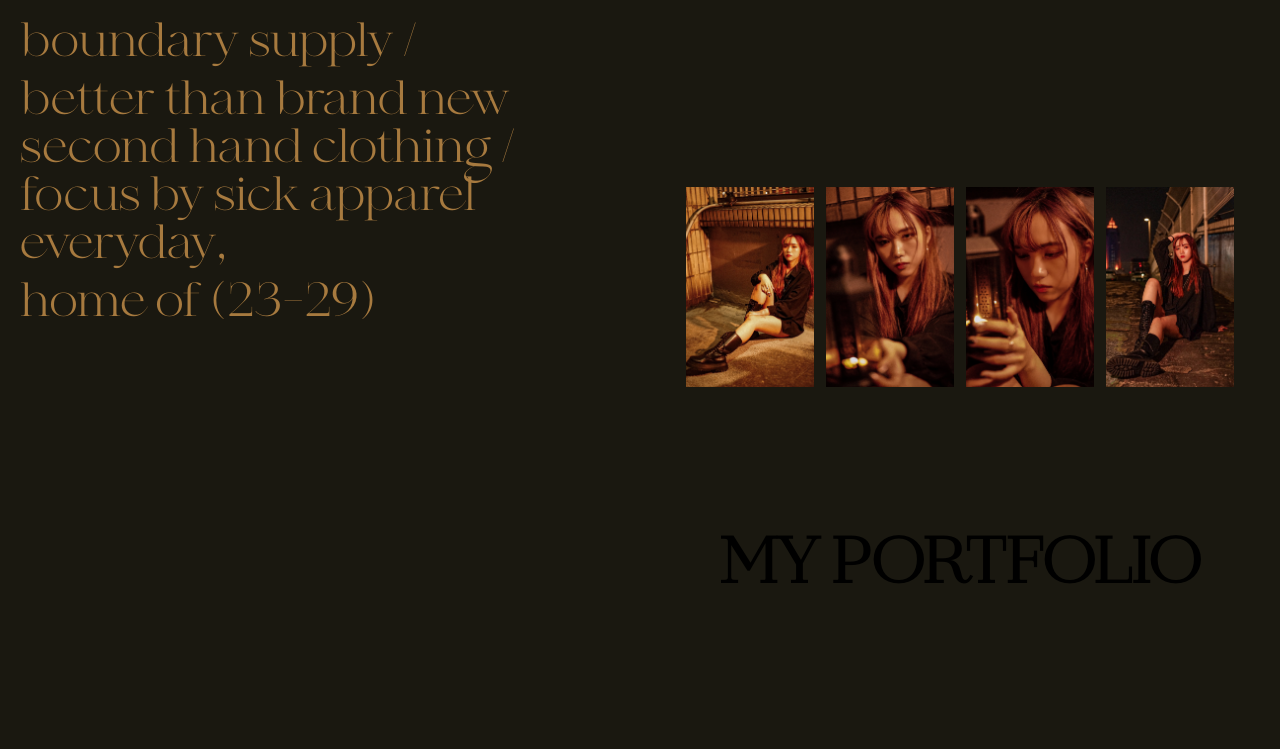
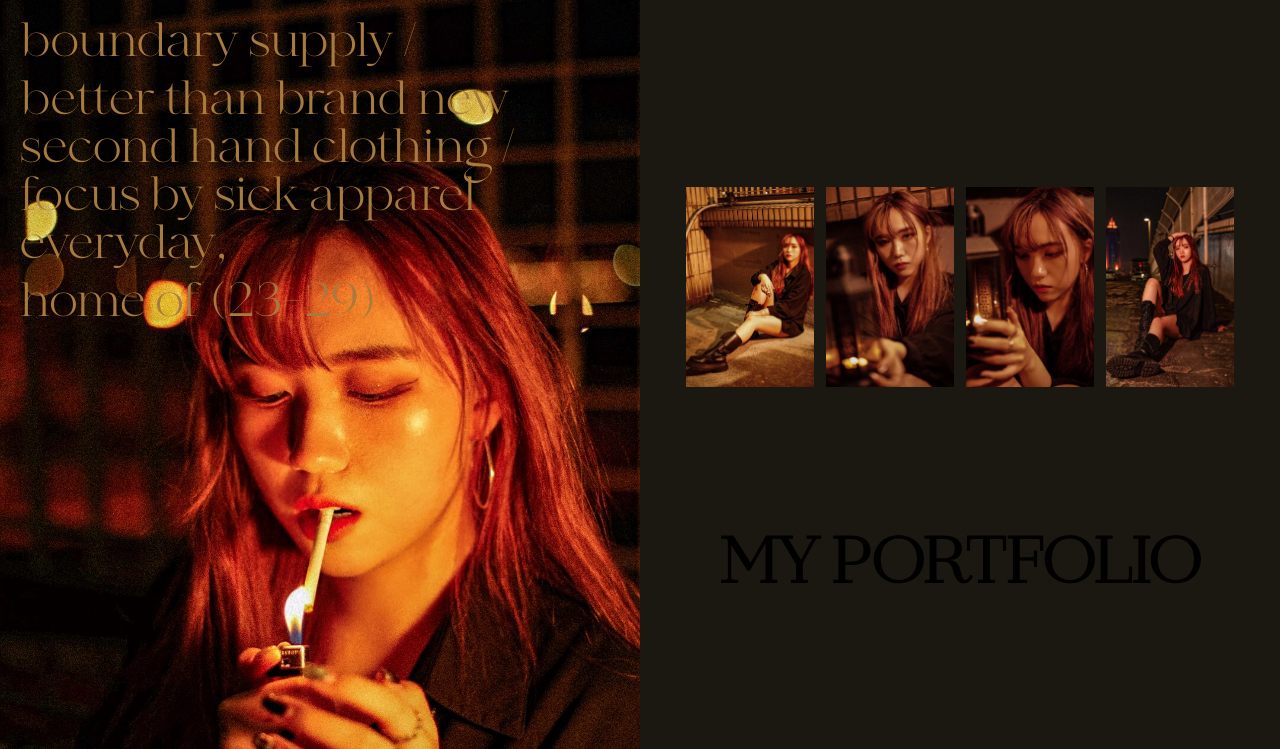
Before and after one commit to YunChienLou/vue3-gasp-tweenmax, a plain HTML site: page index.html in a window 1280 px wide. Shown: the top 749 px of the page. Drawn offline with nearby package versions, Linux system fonts and the light colour scheme; the site is published under a folder, as on GitHub Pages, so addresses that start at the root find nothing.

Commit message:
fix landing image

```diff
--- a/scss/_landing.scss
+++ b/scss/_landing.scss
@@ -42,7 +42,7 @@ html,body{
     flex-direction: column;
     justify-content: space-between;
     color: $primary-color;
-    background:url('/images/NightPhotography.JPG');
+    background:url('../images/NightPhotography.JPG');
     background-size: cover;
     font-size: fontSizeTier(3);
 }
```
Also changed, not shown: scss/all.css, 1 other file.
